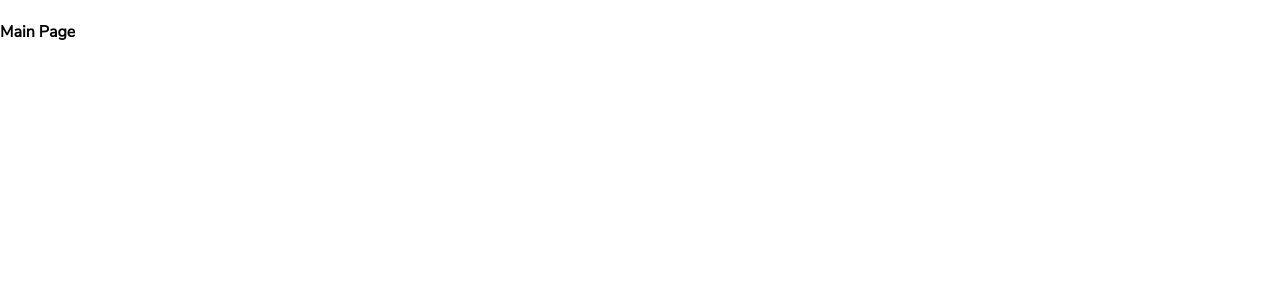
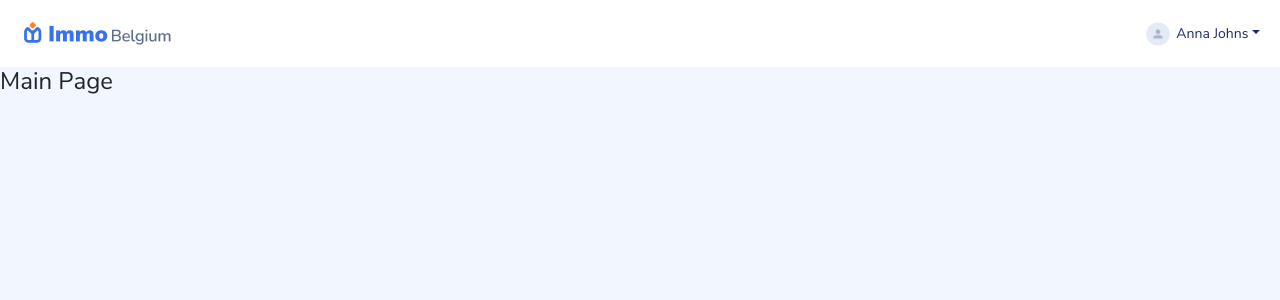
Before and after one commit to Abdullahliaqat9010/testing-vercel, a React (Create React App) app: page / in a window 1280 px wide. Shown: the top 300 px of the page. Built offline with nearby package versions, Linux system fonts and the light colour scheme.

Commit message:
feat: add header container and styles

```diff
--- a/src/App.tsx
+++ b/src/App.tsx
@@ -1,5 +1,7 @@
 import React, { useState } from 'react';
 import { BrowserRouter as Router, Switch } from 'react-router-dom';
+
+import HeaderContainer from './containers/Header';
 
 import routes from './routes';
 import PrivateRoute from './routes/privateRoute';
@@ -9,6 +11,7 @@ const App = () => {
 
   return (
     <Router>
+      <HeaderContainer />
       <Switch>
         {
           routes.map((route, index) =>
--- a/src/assets/styles/_scss-variables.scss
+++ b/src/assets/styles/_scss-variables.scss
@@ -10,11 +10,11 @@
 
 :root {
   --mainColor: #1D2E5B;
+  --bg-blue: #F2F6FF;
 
   --colorWhite: #FFFFFF;
   --colorBlack: #151A20;
   --colorGray: #8F99B4;
-  --colorLightBlue: #F2F6FF;
   --colorOrange: #FE7F2D;
   --colorCyan: #178D84;
   --colorBlue: #3871EF;
--- a/src/assets/styles/main-styles.scss
+++ b/src/assets/styles/main-styles.scss
@@ -2,6 +2,7 @@
 
 body {
   margin: unset;
+  background-color: var(--bg-blue);
   font-family: var(--fontNunito);
 }
 
--- /dev/null
+++ b/src/containers/Header/index.scss
@@ -0,0 +1,27 @@
+@import "src/assets/styles/scss-variables";
+
+.Header {
+  height: 67px;
+  padding: 0 20px;
+  background-color: var(--colorWhite);
+
+  img {
+    width: 155px;
+    height: 31px;
+  }
+
+  .right-block {
+    img {
+      width: 24px;
+      height: 24px;
+      margin-right: 6px;
+    }
+  }
+
+  #header-dropdown {
+    font-size: 14px;
+    padding: 0.5rem 0;
+    color: #1D2E5B;
+    line-height: 19px;
+  }
+}
--- a/src/containers/Header/index.tsx
+++ b/src/containers/Header/index.tsx
@@ -1,9 +1,23 @@
 import React from 'react';
+
+import Logo from '../../assets/images/logo.png';
+import NoPhoto from '../../assets/images/no-photo.png';
+
+import './index.scss';
+import { NavDropdown, Image } from 'react-bootstrap';
 
 const HeaderContainer = () => {
   return (
-    <div>
-
+    <div className='Header d-flex justify-content-between align-items-center'>
+      <Image src={ Logo } alt='Logo' />
+      <div className="right-block d-flex align-items-center">
+        <Image src={ NoPhoto } roundedCircle />
+        <NavDropdown title="Anna Johns" id="header-dropdown">
+          <NavDropdown.Item href="/settings">Settings</NavDropdown.Item>
+          <NavDropdown.Divider />
+          <NavDropdown.Item href="/logout">Logout</NavDropdown.Item>
+        </NavDropdown>
+      </div>
     </div>
   );
 };
--- a/src/index.tsx
+++ b/src/index.tsx
@@ -9,6 +9,7 @@ import { store, persistor } from './store';
 
 import App from './App';
 
+import 'bootstrap/dist/css/bootstrap.min.css';
 import './assets/styles/main-styles.scss';
 
 const root = (
```
Also changed, not shown: src/assets/images/no-photo.png (added).
